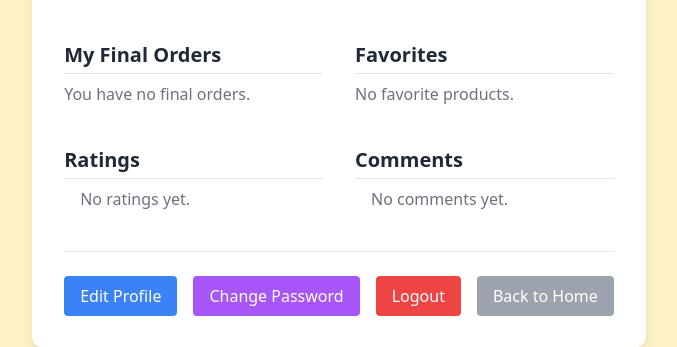
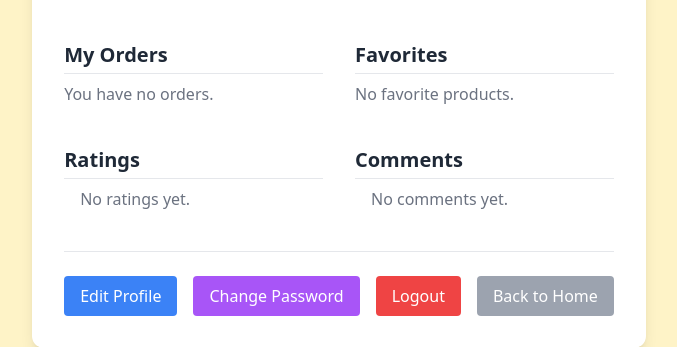
Before and after one commit to firooz-hosseini/CoffeeShop, a Django app: page /accounts/profile/ in a window 1280 px wide. Shown: the part 417-764 px from the top of the page, without its empty margins (301-978 px from the left). Run offline with Django 5.2, Linux system fonts and the light colour scheme; the visitor is signed in with stand-in values (Sample User, id 1); data that the repository does not hold is empty; parts of the project's set-up code (start-up, migrations or seed data) failed here and were passed over; some libraries are stand-ins or nearby versions.

Commit message:
Change final order to order in profile html

```diff
--- a/templates/accounts/profile.html
+++ b/templates/accounts/profile.html
@@ -16,14 +16,14 @@
 
   <div class="grid md:grid-cols-2 gap-8">
 
-    <!-- Final Orders -->
+
     <div>
-      <h2 class="text-xl font-semibold mb-2 border-b pb-1">My Final Orders</h2>
+      <h2 class="text-xl font-semibold mb-2 border-b pb-1">My Orders</h2>
       <div class="max-h-96 overflow-y-auto space-y-4">
         {% for f_order in final_orders %}
           <div class="bg-white rounded-lg border border-gray-200 p-4">
             <h3 class="font-semibold text-gray-800 mb-1">
-              Final Order ID: {{ f_order.id }}
+              Order ID: {{ f_order.id }}
               <span class="text-gray-500 text-sm">| Date: {{ f_order.created_at|date:"Y-m-d H:i" }}</span>
               <span class="ml-2 text-sm font-medium
                 {% if f_order.status == 'paid' %}text-blue-600
@@ -47,12 +47,12 @@
             </p>
           </div>
         {% empty %}
-          <p class="text-gray-500">You have no final orders.</p>
+          <p class="text-gray-500">You have no orders.</p>
         {% endfor %}
       </div>
     </div>
 
-    <!-- Favorites -->
+
     <div>
       <h2 class="text-xl font-semibold mb-2 border-b pb-1">Favorites</h2>
       <div class="max-h-96 overflow-y-auto">
@@ -72,7 +72,7 @@
 
   </div>
 
-  <!-- Ratings & Comments -->
+
   <div class="grid md:grid-cols-2 gap-8">
 
     <div>
@@ -107,7 +107,7 @@
 
   </div>
 
-  <!-- Action Buttons -->
+
   <div class="flex flex-col sm:flex-row sm:flex-wrap justify-center gap-4 pt-6 border-t">
     <a href="{% url 'edit-profile' %}" class="bg-blue-500 hover:bg-blue-600 text-white px-4 py-2 rounded text-center w-full sm:w-auto"> Edit Profile </a>
     <a href="{% url 'change_password' %}" class="bg-purple-500 hover:bg-purple-600 text-white px-4 py-2 rounded text-center w-full sm:w-auto"> Change Password </a>
```
